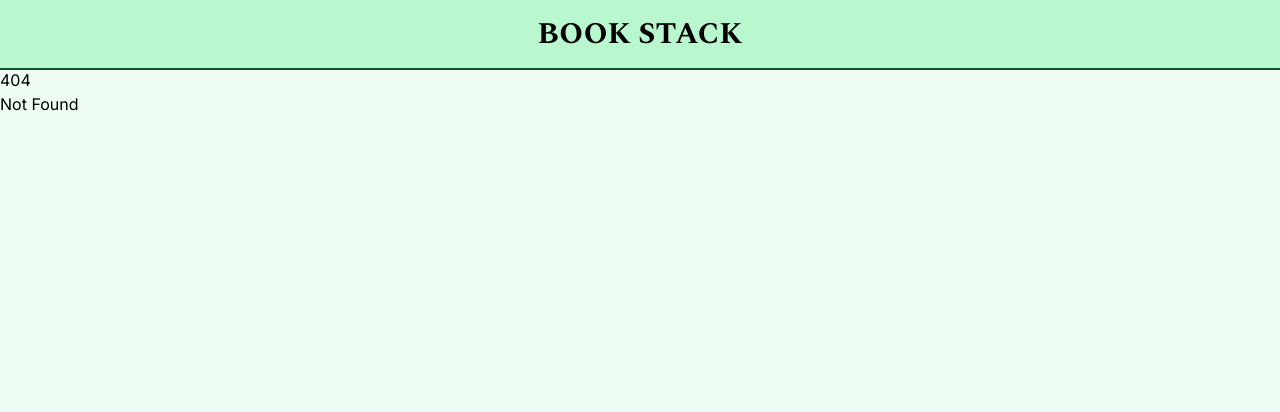
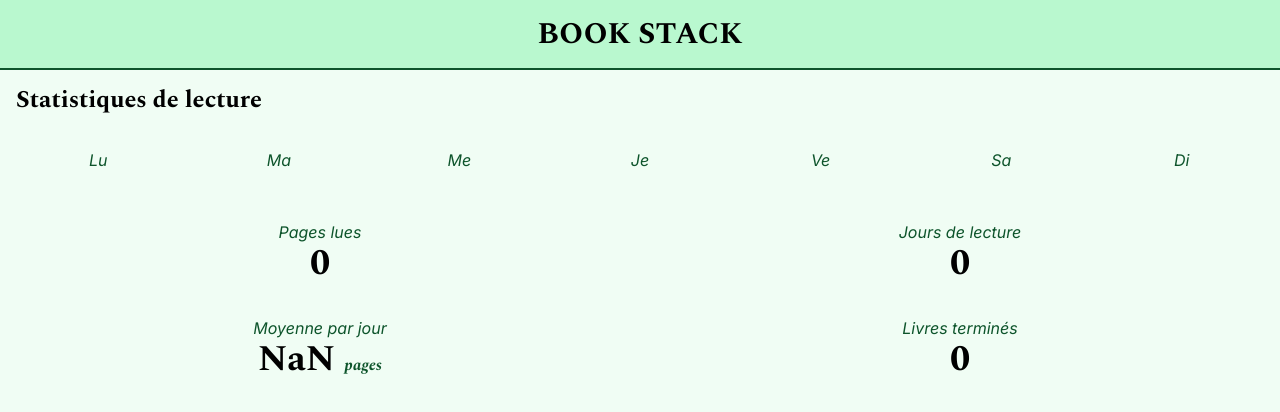
Before and after one commit to Natouche68/book-stack, a SvelteKit app: page /stats in a window 1280 px wide. Before the commit this address had no page. Shown: the top 412 px of the page. Built offline with nearby package versions, Linux system fonts and the light colour scheme.

Commit message:
Add a stats page

```diff
--- a/src/lib/components/BookCard.svelte
+++ b/src/lib/components/BookCard.svelte
@@ -74,7 +74,7 @@
 			onclick={onProgressButtonClicked}
 		>
 			<div
-				class="h-full bg-green-300"
+				class="h-full bg-green-300 transition-all"
 				style="width: {(100 * pagesRead) / pageNumber}%;"
 			></div>
 			<div class="absolute inset-0 text-center content-center">
--- a/src/lib/components/ReadProgressDialog.svelte
+++ b/src/lib/components/ReadProgressDialog.svelte
@@ -74,36 +74,39 @@
 
 		switch (new Date().getDay()) {
 			case 0:
+				appState.statsPerDay.su.pages += newPagesRead;
+				appState.statsPerDay.su.days += hasAlreadySetToday ? 0 : 1;
+				break;
+			case 1:
 				appState.statsPerDay.mo.pages += newPagesRead;
 				appState.statsPerDay.mo.days += hasAlreadySetToday ? 0 : 1;
 				break;
-			case 1:
+			case 2:
 				appState.statsPerDay.tu.pages += newPagesRead;
 				appState.statsPerDay.tu.days += hasAlreadySetToday ? 0 : 1;
 				break;
-			case 2:
+			case 3:
 				appState.statsPerDay.we.pages += newPagesRead;
 				appState.statsPerDay.we.days += hasAlreadySetToday ? 0 : 1;
 				break;
-			case 3:
+			case 4:
 				appState.statsPerDay.th.pages += newPagesRead;
 				appState.statsPerDay.th.days += hasAlreadySetToday ? 0 : 1;
 				break;
-			case 4:
+			case 5:
 				appState.statsPerDay.fr.pages += newPagesRead;
 				appState.statsPerDay.fr.days += hasAlreadySetToday ? 0 : 1;
 				break;
-			case 5:
+			case 6:
 				appState.statsPerDay.sa.pages += newPagesRead;
 				appState.statsPerDay.sa.days += hasAlreadySetToday ? 0 : 1;
-				break;
-			case 6:
-				appState.statsPerDay.su.pages += newPagesRead;
-				appState.statsPerDay.su.days += hasAlreadySetToday ? 0 : 1;
 				break;
 		}
 
 		localStorage.setItem("statsPerDay", JSON.stringify(appState.statsPerDay));
+
+		appState.lastVisit = Date.now();
+		localStorage.setItem("lastVisit", appState.lastVisit.toString());
 	}
 </script>
 
--- a/src/lib/data.svelte.ts
+++ b/src/lib/data.svelte.ts
@@ -27,6 +27,7 @@ export type AppState = {
 		sa: ReadStats;
 		su: ReadStats;
 	};
+	bookFinished: number;
 	lastVisit: number;
 };
 
@@ -63,5 +64,6 @@ export let appState: AppState = $state({
 			days: 0,
 		},
 	},
+	bookFinished: 0,
 	lastVisit: 0,
 });
--- a/src/routes/+layout.svelte
+++ b/src/routes/+layout.svelte
@@ -22,8 +22,9 @@
 			appState.statsPerDay = JSON.parse(statsPerDayStored);
 		}
 
-		const lastVisitStored = Number(localStorage.getItem("lastVisit")) || 0;
-		appState.lastVisit = lastVisitStored;
+		appState.bookFinished = Number(localStorage.getItem("bookFinished")) || 0;
+
+		appState.lastVisit = Number(localStorage.getItem("lastVisit")) || 0;
 	});
 
 	onNavigate((navigation) => {
--- a/src/routes/book-finished/+page.svelte
+++ b/src/routes/book-finished/+page.svelte
@@ -14,6 +14,9 @@
 			) {
 				appState.currentlyReadingBook = undefined;
 				localStorage.setItem("currentlyReading", "");
+
+				appState.bookFinished += 1;
+				localStorage.setItem("bookFinished", appState.bookFinished.toString());
 			} else {
 				goto("/");
 			}
--- a/src/routes/book/[isbn]/+page.svelte
+++ b/src/routes/book/[isbn]/+page.svelte
@@ -91,7 +91,7 @@
 				onclick={onProgressButtonClicked}
 			>
 				<div
-					class="h-full bg-green-300"
+					class="h-full bg-green-300 transition-all"
 					style="width: {(100 * book.pagesRead) / book.pageNumber}%;"
 				></div>
 				<div class="absolute inset-0 text-center content-center">
--- /dev/null
+++ b/src/routes/stats/+page.svelte
@@ -0,0 +1,123 @@
+<script lang="ts">
+	import { appState } from "$lib/data.svelte";
+
+	let means = $derived(
+		[
+			appState.statsPerDay.mo,
+			appState.statsPerDay.tu,
+			appState.statsPerDay.we,
+			appState.statsPerDay.th,
+			appState.statsPerDay.fr,
+			appState.statsPerDay.sa,
+			appState.statsPerDay.su,
+		].map((day) => day.pages / day.days)
+	);
+
+	let maxMean = $derived(means.toSorted()[0]);
+
+	let totalPerYear = $derived(
+		appState.statsPerDay.mo.pages +
+			appState.statsPerDay.tu.pages +
+			appState.statsPerDay.we.pages +
+			appState.statsPerDay.th.pages +
+			appState.statsPerDay.fr.pages +
+			appState.statsPerDay.sa.pages +
+			appState.statsPerDay.su.pages
+	);
+
+	let daysReading = $derived(
+		appState.statsPerDay.mo.days +
+			appState.statsPerDay.tu.days +
+			appState.statsPerDay.we.days +
+			appState.statsPerDay.th.days +
+			appState.statsPerDay.fr.days +
+			appState.statsPerDay.sa.days +
+			appState.statsPerDay.su.days
+	);
+
+	let globalMean = $derived(totalPerYear / daysReading);
+</script>
+
+<div class="mx-4 mt-4 text-2xl font-bold font-serif">
+	Statistiques de lecture
+</div>
+
+<div class="mx-4 my-8 flex flex-row items-end gap-4">
+	<div class="w-full">
+		<div
+			class="bg-green-300"
+			style="height: {(12 * means[0]) / maxMean}rem"
+		></div>
+		<div class="italic text-center text-green-900">Lu</div>
+	</div>
+	<div class="w-full">
+		<div
+			class="bg-green-300"
+			style="height: {(12 * means[1]) / maxMean}rem"
+		></div>
+		<div class="italic text-center text-green-900">Ma</div>
+	</div>
+	<div class="w-full">
+		<div
+			class="bg-green-300"
+			style="height: {(12 * means[2]) / maxMean}rem"
+		></div>
+		<div class="italic text-center text-green-900">Me</div>
+	</div>
+	<div class="w-full">
+		<div
+			class="bg-green-300"
+			style="height: {(12 * means[3]) / maxMean}rem"
+		></div>
+		<div class="italic text-center text-green-900">Je</div>
+	</div>
+	<div class="w-full">
+		<div
+			class="bg-green-300"
+			style="height: {(12 * means[4]) / maxMean}rem"
+		></div>
+		<div class="italic text-center text-green-900">Ve</div>
+	</div>
+	<div class="w-full">
+		<div
+			class="bg-green-300"
+			style="height: {(12 * means[5]) / maxMean}rem"
+		></div>
+		<div class="italic text-center text-green-900">Sa</div>
+	</div>
+	<div class="w-full">
+		<div
+			class="bg-green-300"
+			style="height: {(12 * means[6]) / maxMean}rem"
+		></div>
+		<div class="italic text-center text-green-900">Di</div>
+	</div>
+</div>
+
+<div class="flex flex-row flex-wrap">
+	<div class="w-1/2 my-4">
+		<div class="italic text-green-900 text-center">Pages lues</div>
+		<div class="text-4xl font-serif font-bold text-center">
+			{totalPerYear}
+		</div>
+	</div>
+	<div class="w-1/2 my-4">
+		<div class="italic text-green-900 text-center">Jours de lecture</div>
+		<div class="text-4xl font-serif font-bold text-center">
+			{daysReading}
+		</div>
+	</div>
+	<div class="w-1/2 my-4">
+		<div class="italic text-green-900 text-center">Moyenne par jour</div>
+		<div class="text-4xl font-serif font-bold text-center">
+			{Math.floor(globalMean * 100) / 100}
+			<span class="text-base italic text-green-900 text-center">pages</span>
+		</div>
+	</div>
+	<div class="w-1/2 my-4">
+		<div class="italic text-green-900 text-center">Livres terminés</div>
+		<div class="text-4xl font-serif font-bold text-center">
+			{appState.bookFinished}
+		</div>
+	</div>
+</div>
```
